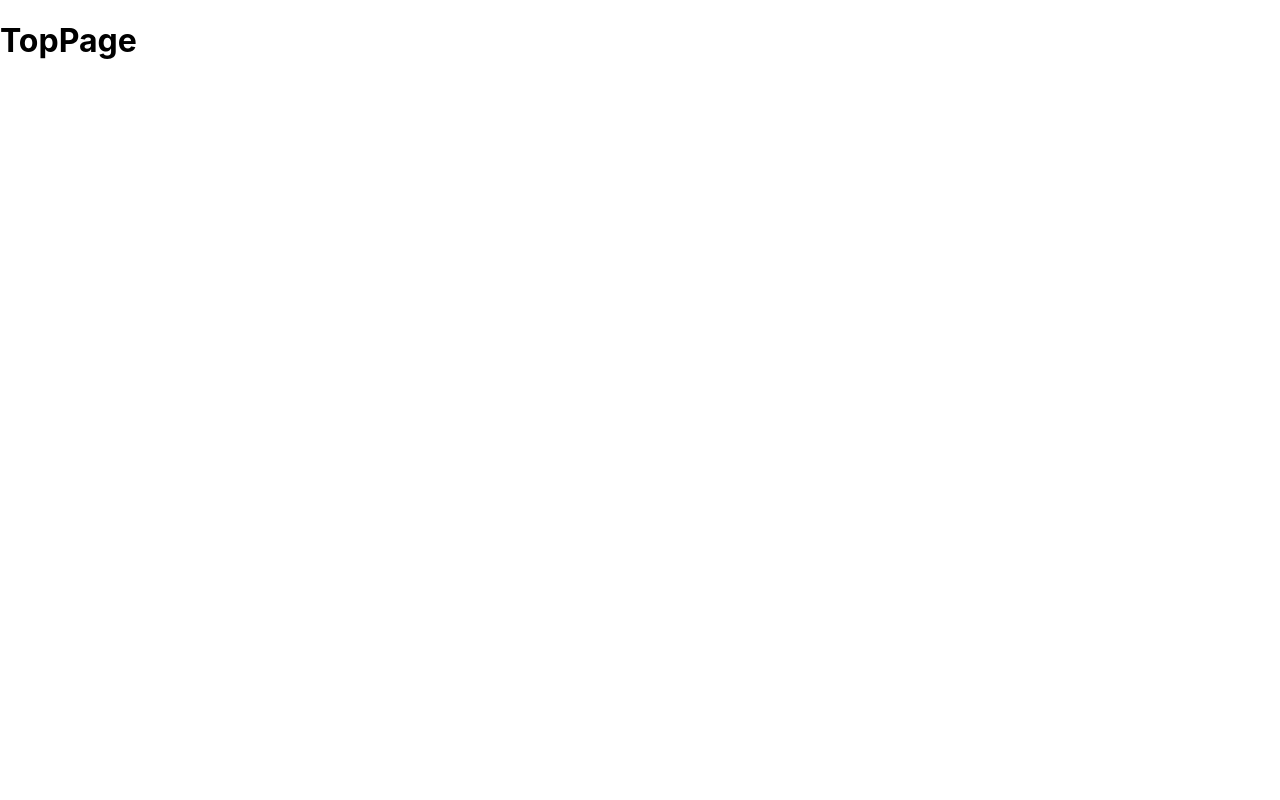
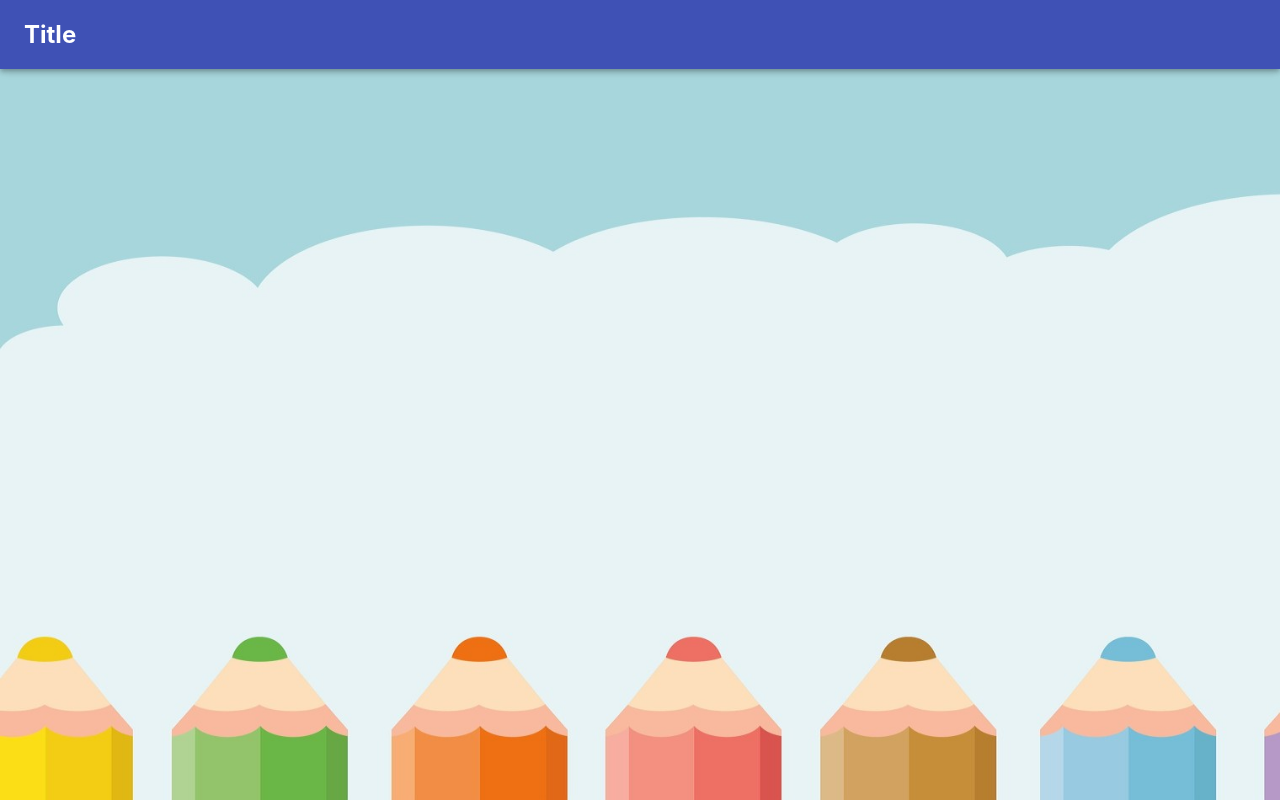
Before and after one commit to nakashi94/distribution_app, a React (Create React App) app: page / in a window 1280 px wide. Built offline with nearby package versions, Linux system fonts and the light colour scheme.

Commit message:
header and backgroundImage complete

```diff
--- a/package.json
+++ b/package.json
@@ -3,6 +3,7 @@
   "version": "0.1.0",
   "private": true,
   "dependencies": {
+    "@material-ui/core": "^4.12.3",
     "@testing-library/jest-dom": "^5.15.0",
     "@testing-library/react": "^11.2.7",
     "@testing-library/user-event": "^12.8.3",
--- a/src/App.tsx
+++ b/src/App.tsx
@@ -1,5 +1,5 @@
 import React from 'react';
-import TopPage from './components/TopPage'
+import TopPage from './pages/TopPage'
 import logo from './logo.svg';
 import './App.css';
 
--- a/src/components/TopPage.tsx
+++ /dev/null
@@ -1,11 +0,0 @@
-import React, { FC } from 'react'
-
-const TopPage: FC = () => {
-  return (
-    <div>
-      <h1>TopPage</h1>
-    </div>
-  )
-}
-
-export default TopPage
--- /dev/null
+++ b/src/components/topPage/TopHeader.tsx
@@ -0,0 +1,17 @@
+import React, { FC } from 'react'
+import AppBar from '@material-ui/core/AppBar';
+import Toolbar from '@material-ui/core/Toolbar';
+
+const TopHeader: FC = () => {
+  return (
+    <div>
+      <AppBar>
+        <Toolbar>
+          <h2>Title</h2>
+        </Toolbar>
+      </AppBar>
+    </div>
+  )
+}
+
+export default TopHeader
--- /dev/null
+++ b/src/components/topPage/TopMain.tsx
@@ -0,0 +1,23 @@
+import React, { FC } from 'react'
+import { createStyles, makeStyles } from '@material-ui/core/styles';
+import  pencil from '../../assets/images/pencil.jpg';
+
+const useStyle = makeStyles(() =>
+  createStyles({
+    background: {
+      backgroundImage: `url(${pencil})`,
+      backgroundSize: 'cover',
+      height: '100vh',
+    }
+  }),
+)
+
+const TopMain = () => {
+  const classes = useStyle();
+  return (
+    <div className={classes.background}>
+    </div>
+  )
+}
+
+export default TopMain
--- a/src/index.tsx
+++ b/src/index.tsx
@@ -2,7 +2,8 @@ import React, { FC } from 'react';
 import ReactDOM from 'react-dom';
 import './index.css';
 import App from './App';
-import TopPage from './components/TopPage';
+import TopHeader from './components/topPage/TopHeader';
+import TopPage from './pages/TopPage';
 import reportWebVitals from './reportWebVitals';
 
 ReactDOM.render(
--- /dev/null
+++ b/src/pages/TopPage.tsx
@@ -0,0 +1,14 @@
+import React, { FC } from 'react';
+import TopHeader from '../components/topPage/TopHeader';
+import TopMain from '../components/topPage/TopMain';
+
+const TopPage: FC = () => {
+  return (
+    <div>
+      <TopHeader />
+      <TopMain />
+    </div>
+  )
+}
+
+export default TopPage
```
Also changed, not shown: src/assets/images/pencil.jpg (added), 1 other file (tests, documents, lock files or other folders).
